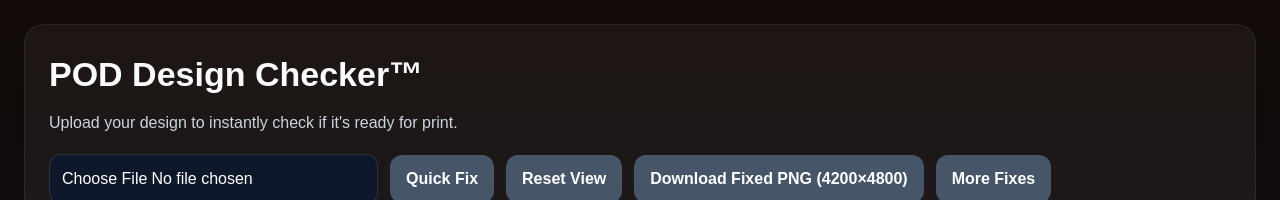
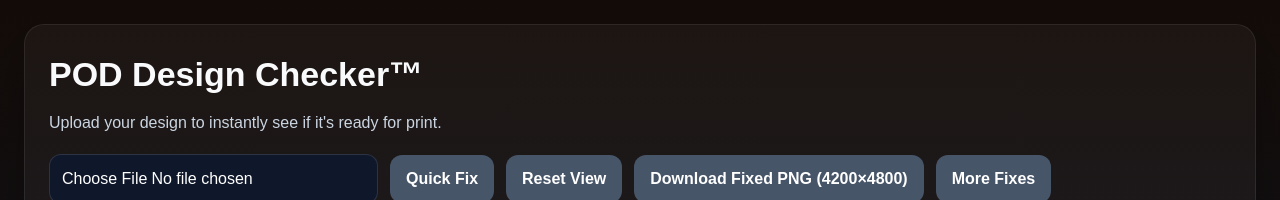
Before and after one commit to noobmacker-creator/pod-design-checker, a Next.js app: page / in a window 1280 px wide. Shown: the top 200 px of the page. Built offline with nearby package versions, Linux system fonts and the light colour scheme.

Commit message:
refine hero description wording

```diff
--- a/app/page.tsx
+++ b/app/page.tsx
@@ -1248,7 +1248,7 @@ const analysisCanvasRef = useRef<HTMLCanvasElement | null>(null);
         >
           <h1 style={{ margin: 0, fontSize: 34, fontWeight: 800 }}>POD Design Checker™</h1>
           <p style={{ marginTop: 10, color: '#cbd5e1', lineHeight: 1.6 }}>
-  Upload your design to instantly check if it's ready for print.
+          Upload your design to instantly see if it's ready for print.
 </p>
 
 
```
